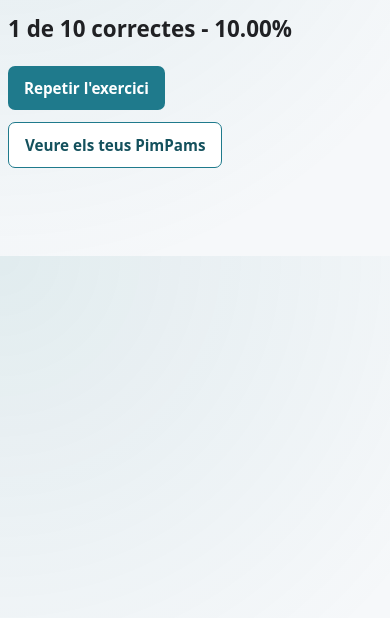
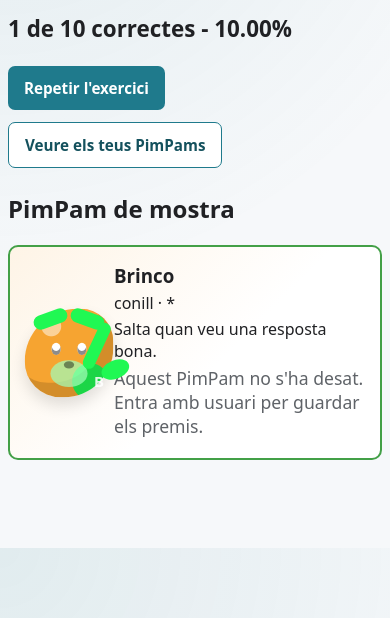
Before and after one commit to jaumet/PimPamTest, a Django app: page /resultats/1/ in a window 390 px wide. Shown: the part 226-844 px from the top of the page. Run offline with Django 5.2, Linux system fonts and the light colour scheme; data comes from the database, SQL or seed files in the repository; tables that the repository leaves empty hold one stand-in row (values such as "Sample post"); data that the repository does not hold is empty; parts of the project's set-up code (start-up, migrations or seed data) failed here and were passed over.

Commit message:
Ajustar OG i mobils

```diff
--- a/exercises/views.py
+++ b/exercises/views.py
@@ -327,7 +327,21 @@ def student_logout(request):
 
 def exercise_detail(request, pk):
     exercise = get_object_or_404(Exercise.objects.prefetch_related("questions"), pk=pk)
-    return render(request, "exercises/exercise_detail.html", {"exercise": exercise})
+    exercise_ids = list(
+        Exercise.objects.order_by("category__name", "level", "id").values_list("id", flat=True)
+    )
+    current_index = exercise_ids.index(exercise.pk)
+    previous_exercise = Exercise.objects.filter(pk=exercise_ids[current_index - 1]).first() if current_index > 0 else None
+    next_exercise = (
+        Exercise.objects.filter(pk=exercise_ids[current_index + 1]).first()
+        if current_index < len(exercise_ids) - 1
+        else None
+    )
+    return render(
+        request,
+        "exercises/exercise_detail.html",
+        {"exercise": exercise, "next_exercise": next_exercise, "previous_exercise": previous_exercise},
+    )
 
 
 @require_http_methods(["POST"])
@@ -368,7 +382,31 @@ def attempt_result(request, pk):
             if exercise.pk != attempt.exercise_id:
                 next_exercise = exercise
                 break
-    return render(request, "exercises/attempt_result.html", {"attempt": attempt, "next_exercise": next_exercise})
+
+    display_pimpam = None
+    is_saved_award = False
+    if hasattr(attempt, "pimpam_award"):
+        display_pimpam = attempt.pimpam_award.pimpam
+        is_saved_award = True
+    elif attempt.score > 0:
+        max_rarity = 1
+        if attempt.score >= 90:
+            max_rarity = 5
+        elif attempt.score >= 75:
+            max_rarity = 4
+        elif attempt.score >= 50:
+            max_rarity = 3
+        elif attempt.score >= 25:
+            max_rarity = 2
+        candidates = list(PimPam.objects.filter(rarity__lte=max_rarity).order_by("rarity", "name"))
+        if candidates:
+            display_pimpam = candidates[(attempt.pk + int(attempt.score)) % len(candidates)]
+
+    return render(
+        request,
+        "exercises/attempt_result.html",
+        {"attempt": attempt, "display_pimpam": display_pimpam, "is_saved_award": is_saved_award, "next_exercise": next_exercise},
+    )
 
 
 @staff_member_required
--- a/templates/exercises/attempt_result.html
+++ b/templates/exercises/attempt_result.html
@@ -11,10 +11,10 @@
     <span></span>
   </div>
   <div class="celebration-prize">
-    {% if attempt.pimpam_award %}
-      <p>Has guanyat un PimPam!</p>
-      <article class="pimpam-card rarity-{{ attempt.pimpam_award.pimpam.rarity }}" style="{{ attempt.pimpam_award.pimpam.visual_style }}">
-        <div class="pimpam-creature {{ attempt.pimpam_award.pimpam.visual_class }}">
+    {% if display_pimpam %}
+      <p>{% if is_saved_award %}Has guanyat un PimPam!{% else %}Ho has fet be!{% endif %}</p>
+      <article class="pimpam-card rarity-{{ display_pimpam.rarity }}" style="{{ display_pimpam.visual_style }}">
+        <div class="pimpam-creature {{ display_pimpam.visual_class }}">
           <span class="ear left"></span>
           <span class="ear right"></span>
           <span class="tail"></span>
@@ -27,11 +27,11 @@
           <span class="eye right"></span>
           <span class="nose"></span>
           <span class="mark"></span>
-          <span class="initial">{{ attempt.pimpam_award.pimpam.initial }}</span>
+          <span class="initial">{{ display_pimpam.initial }}</span>
         </div>
         <div>
-          <h3>{{ attempt.pimpam_award.pimpam.name }}</h3>
-          <p>{{ attempt.pimpam_award.pimpam.animal }} · {{ attempt.pimpam_award.pimpam.star_label }}</p>
+          <h3>{{ display_pimpam.name }}</h3>
+          <p>{{ display_pimpam.animal }} · {{ display_pimpam.star_label }}</p>
         </div>
       </article>
     {% else %}
@@ -52,6 +52,14 @@
 <h1>Resultat</h1>
 <p class="score">{{ attempt.correct_count }} de {{ attempt.total_count }} correctes - {{ attempt.score }}%</p>
 
+{% if not attempt.student %}
+  <section class="login-notice card">
+    <h2>Vols desar els resultats?</h2>
+    <p>Ara has fet l'exercici sense usuari. Per guardar resultats i PimPams, entra amb el teu nom i un numero de 4 xifres.</p>
+    <a class="button-link" href="{% url 'student_access' %}">Entrar o registrar-me</a>
+  </section>
+{% endif %}
+
 <nav class="result-actions" aria-label="Que vols fer ara">
   <a class="button-link" href="{{ attempt.exercise.get_absolute_url }}">Repetir l'exercici</a>
   {% if next_exercise %}
@@ -59,14 +67,16 @@
   {% endif %}
   {% if attempt.student %}
     <a class="button-link secondary" href="{% url 'home' %}?tab=pimpams">Veure els teus PimPams</a>
+  {% else %}
+    <a class="button-link secondary" href="{% url 'student_access' %}">Entrar per desar resultats</a>
   {% endif %}
 </nav>
 
-{% if attempt.pimpam_award %}
+{% if display_pimpam %}
   <section class="award">
-    <h2>Has guanyat un PimPam!</h2>
-    <article class="pimpam-card rarity-{{ attempt.pimpam_award.pimpam.rarity }}" style="{{ attempt.pimpam_award.pimpam.visual_style }}">
-      <div class="pimpam-creature {{ attempt.pimpam_award.pimpam.visual_class }}">
+    <h2>{% if is_saved_award %}Has guanyat un PimPam!{% else %}PimPam de mostra{% endif %}</h2>
+    <article class="pimpam-card rarity-{{ display_pimpam.rarity }}" style="{{ display_pimpam.visual_style }}">
+      <div class="pimpam-creature {{ display_pimpam.visual_class }}">
         <span class="ear left"></span>
         <span class="ear right"></span>
         <span class="tail"></span>
@@ -79,12 +89,15 @@
         <span class="eye right"></span>
         <span class="nose"></span>
         <span class="mark"></span>
-        <span class="initial">{{ attempt.pimpam_award.pimpam.initial }}</span>
+        <span class="initial">{{ display_pimpam.initial }}</span>
       </div>
       <div>
-        <h3>{{ attempt.pimpam_award.pimpam.name }}</h3>
-        <p>{{ attempt.pimpam_award.pimpam.animal }} · {{ attempt.pimpam_award.pimpam.star_label }}</p>
-        <p>{{ attempt.pimpam_award.pimpam.description }}</p>
+        <h3>{{ display_pimpam.name }}</h3>
+        <p>{{ display_pimpam.animal }} · {{ display_pimpam.star_label }}</p>
+        <p>{{ display_pimpam.description }}</p>
+        {% if not is_saved_award %}
+          <p class="meta">Aquest PimPam no s'ha desat. Entra amb usuari per guardar els premis.</p>
+        {% endif %}
       </div>
     </article>
   </section>
```
Also changed, not shown: static/css/site.css (+49 -4 lines), templates/exercises/exercise_detail.html (+9 -1 lines).
